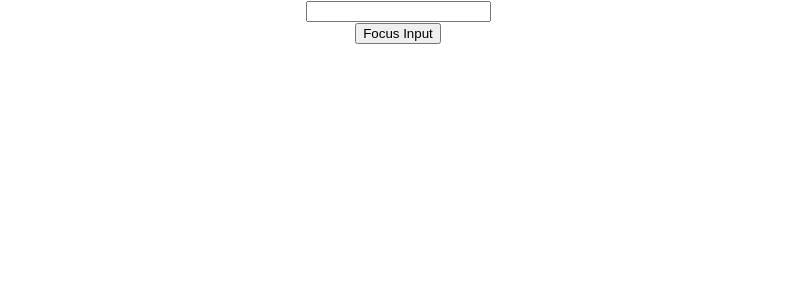
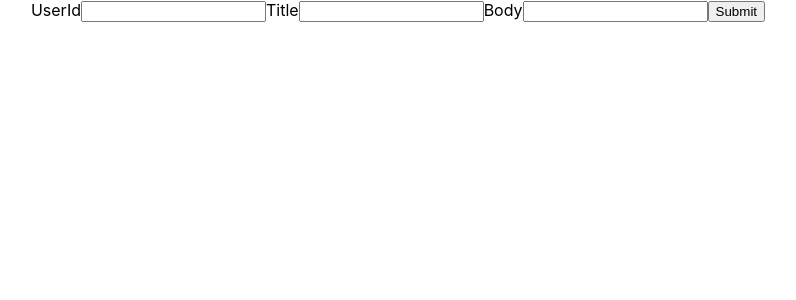
Before and after one commit to superriya/React_self_learning, a React (Create React App) app: page / in a window 1280 px wide. Shown: the top 300 px of the page, without its empty margins (242-1038 px from the left). Built offline with nearby package versions, Linux system fonts and the light colour scheme.

Commit message:
update HTTP GET Request POST request

```diff
--- a/package.json
+++ b/package.json
@@ -6,6 +6,7 @@
     "@testing-library/jest-dom": "^5.14.1",
     "@testing-library/react": "^11.2.7",
     "@testing-library/user-event": "^12.8.3",
+    "axios": "^0.21.1",
     "react": "^17.0.2",
     "react-dom": "^17.0.2",
     "react-scripts": "4.0.3",
--- a/src/App.js
+++ b/src/App.js
@@ -17,13 +17,17 @@ import ParentComp from './components/ParentComp';
 import RefsDemo from './components/RefsDemo';
 import ParentInput from './components/ParentInput';
 import FRParentInput from './components/FRParentInput';
+import PostList from './components/PostList';
+import PostForm from './components/PostForm';
 
 
 
 function App() {
   return (
     <div className="App">
-      <FRParentInput />
+      <PostForm />
+      {/* <PostList /> */}
+      {/* <FRParentInput /> */}
       {/* <ParentInput /> */}
       {/* <RefsDemo /> */}
       {/* <ParentComp /> */}
--- /dev/null
+++ b/src/components/PostForm.js
@@ -0,0 +1,61 @@
+import axios from 'axios'
+import React, { Component } from 'react'
+
+class PostForm extends Component {
+    constructor(props) {
+        super(props)
+
+        this.state = {
+            userId:'',
+            title:'',
+            body:''
+        }
+    }
+
+    changeHandler = (event) => {
+        this.setState({
+            [event.target.name]: event.target.value
+        })
+    }
+    submitHandler = (event) => {
+        event.preventDefault()
+        console.log(this.state)
+        axios.post('https://jsonplaceholder.typicode.com/posts', this.state)
+        .then(response => {
+            console.log(response)
+        })
+        .catch(error => {
+            console.log(error)
+        })
+    }
+
+    render() {
+        const { userId, title, body} = this.state
+        return (
+            <div>
+                <form onSubmit={this.submitHandler}>
+                    <label>UserId</label>
+                    <input type="text"
+                    name="userId"
+                    value={userId}
+                    onChange={this.changeHandler} />
+
+                    <label>Title</label>
+                    <input type="text"
+                    name="title" value={title}
+                    onChange={this.changeHandler} />
+
+                    <label>Body</label>
+                    <input type="text"
+                    name="body"
+                    value={body}
+                    onChange={this.changeHandler} />
+
+                    <button type="submit">Submit</button>
+                </form>
+            </div>
+        )
+    }
+}
+
+export default PostForm
--- /dev/null
+++ b/src/components/PostList.js
@@ -0,0 +1,48 @@
+import React, { Component } from 'react'
+import axios from 'axios'
+
+class PostList extends Component {
+    constructor(props) {
+        super(props)
+
+        this.state = {
+             posts:[],
+             errorMsg:''
+        }
+    }
+
+    componentDidMount(){
+        axios.get('https://jsonplaceholder.typicode.com/posts')
+        .then(response => {
+            console.log(response)
+            this.setState({
+                posts: response.data
+            })
+        })
+        .catch(error => {
+            console.log(error)
+            this.setState({
+                errorMsg:"Error"
+            })
+        })
+    }
+
+    render() {
+        const {posts, errorMsg} = this.state
+        return (
+            <div>
+                <h1>List of Post</h1>
+                {
+                    posts.length ?
+                    posts.map(post => <div key={post.id}>{post.title}</div>) :
+                    null
+                }
+                {
+                    errorMsg ? <div>{errorMsg}</div> : null
+                }
+            </div>
+        )
+    }
+}
+
+export default PostList
```
Also changed, not shown: 1 other file (tests, documents, lock files or other folders).
